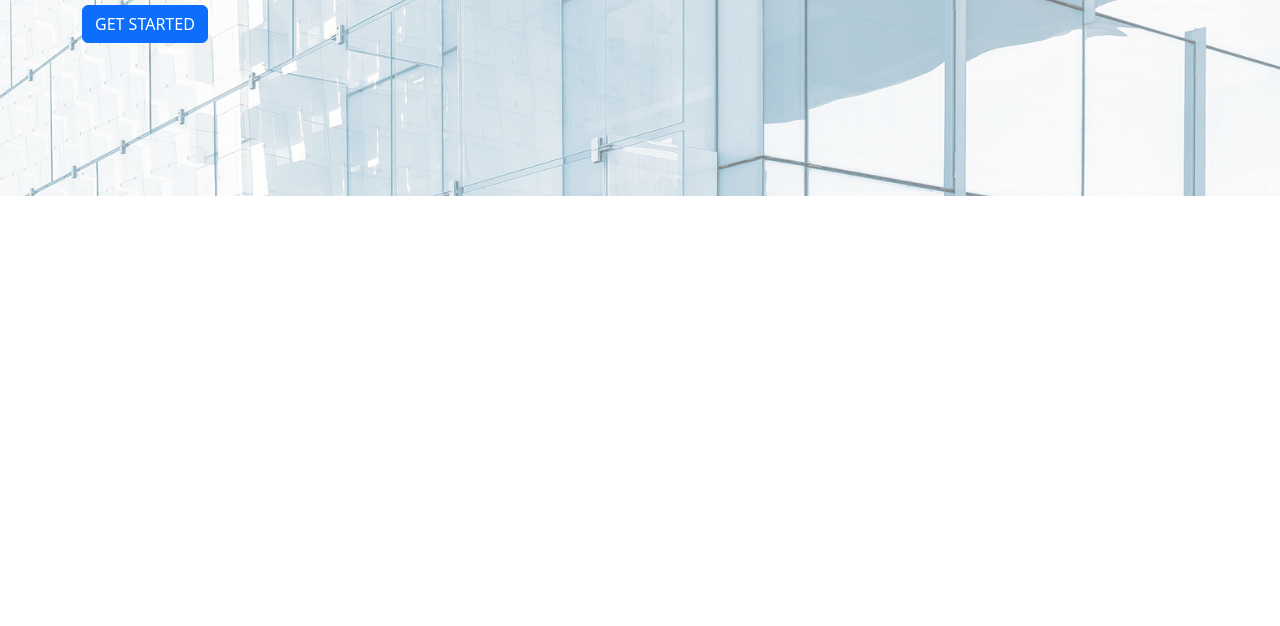
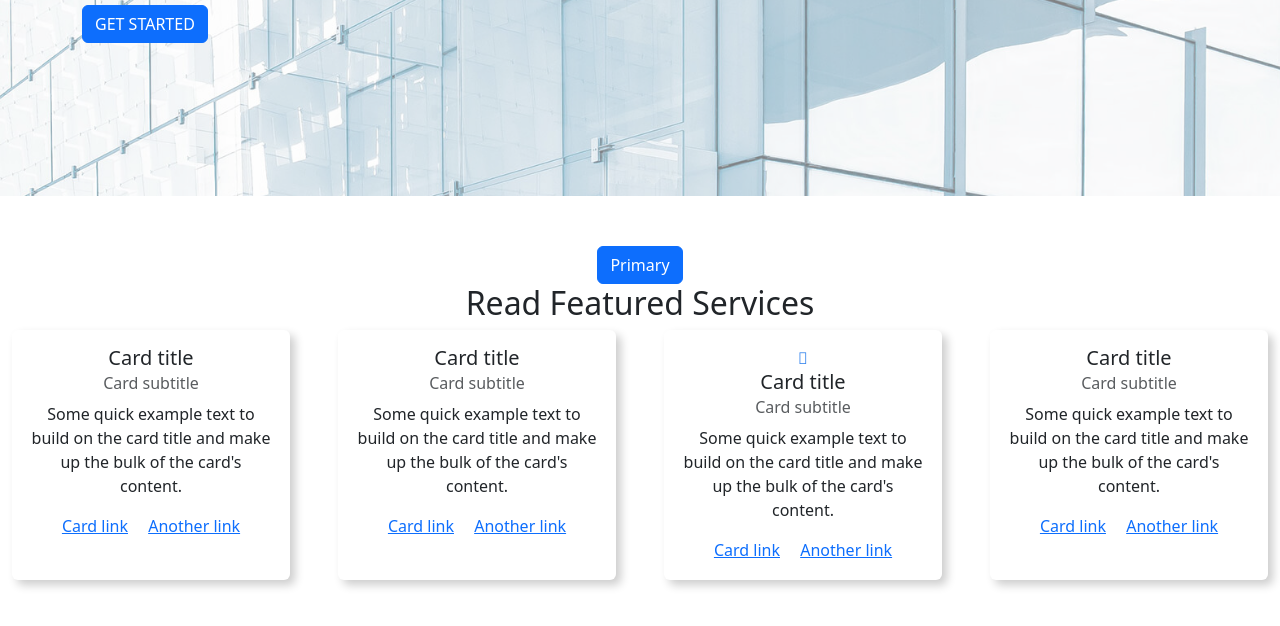
Before and after one commit to SOKANAS-NA/Projet_templateMolengeek_SOUKAINA, a website: page index.html in a window 1280 px wide. Shown: the part 460-1086 px from the top of the page. Before the commit the page ends 856 px from the top, so only its background shows below. Drawn offline with nearby package versions, Linux system fonts and the light colour scheme.

Commit message:
je travaille le main

```diff
--- a/index.html
+++ b/index.html
@@ -47,10 +47,62 @@
        <button type="button" class="btn btn-primary">GET STARTED</button>
     </div>
       </div>
+    </header>
+    <main>
+
+<div class="d-flex justify-content-center costum-style-4 mt-n5">
+<div class="container-fluid text-center">
+
+<button type="button" class="btn btn-primary">Primary</button>
+    <h2>Read Featured Services</h2>
 
 
+  <div class="d-flex justify-content-center gap-5 m-auto custom-style-3"> <!--limitation de largeur du conteneur pour placer les cartes en wrap 3 3-->
+    <div class="card border-0 custom-card" style="width: 18rem;"><!--border 0 pour enlever la bordure-->
+        <div class="card-body">
+          <h5 class="card-title">Card title</h5>
+          <h6 class="card-subtitle mb-2 text-body-secondary">Card subtitle</h6>
+          <p class="card-text">Some quick example text to build on the card title and make up the bulk of the card's content.</p>
+          <a href="#" class="card-link">Card link</a>
+          <a href="#" class="card-link">Another link</a>
+        </div>
+      </div>
+      <div class="card border-0 custom-card" style="width: 18rem;">
+        <div class="card-body">
+          <h5 class="card-title">Card title</h5>
+          <h6 class="card-subtitle mb-2 text-body-secondary">Card subtitle</h6>
+          <p class="card-text">Some quick example text to build on the card title and make up the bulk of the card's content.</p>
+          <a href="#" class="card-link">Card link</a>
+          <a href="#" class="card-link">Another link</a>
+        </div>
+      </div>
+      <div class="card border-0 custom-card" style="width: 18rem;">
+        <div class="card-body">
+        <i class="fa-light fa-basketball" style="color: #3484ed;"></i>
+          <h5 class="card-title">Card title</h5>
+          <h6 class="card-subtitle mb-2 text-body-secondary">Card subtitle</h6>
+          <p class="card-text">Some quick example text to build on the card title and make up the bulk of the card's content.</p>
+          <a href="#" class="card-link">Card link</a>
+          <a href="#" class="card-link">Another link</a>
+        </div>
+      </div>
+      <div class="card border-0 custom-card" style="width: 18rem;">
+        <div class="card-body">
+          <h5 class="card-title">Card title</h5>
+          <h6 class="card-subtitle mb-2 text-body-secondary">Card subtitle</h6>
+          <p class="card-text">Some quick example text to build on the card title and make up the bulk of the card's content.</p>
+          <a href="#" class="card-link">Card link</a>
+          <a href="#" class="card-link">Another link</a>
+        </div>
+      </div>
 
-    </header>
+
+    </div>
+    </div>
+</div>
+</main>
+
+
 
 
 
--- a/src/sass/modules/_body.sass
+++ b/src/sass/modules/_body.sass
@@ -0,0 +1,10 @@
+
+
+.costum-style-4
+    position: relative //j'etais obligé de faire une postions relative afin de déplacer le big container en haut//
+    top: -150px
+
+    .custom-card
+        box-shadow: 5px 5px 10px rgba(0, 0, 0, 0.2)
+
+        height: 250px
--- /dev/null
+++ b/src/sass/modules/_icon.sass
@@ -0,0 +1,9 @@
+$fa-font-path : "../../node_modules/@fortawesome/fontawesome-free/webfonts"
+
+@import "../../node_modules/@fortawesome/fontawesome-free/scss/fontawesome.scss"
+
+@import "../../node_modules/@fortawesome/fontawesome-free/scss/solid.scss"
+
+@import "../../node_modules/@fortawesome/fontawesome-free/scss/brands.scss"
+
+@import "../../node_modules/@fortawesome/fontawesome-free/scss/regular.scss"
```
Also changed, not shown: public/css/app.css, 1 other file.
